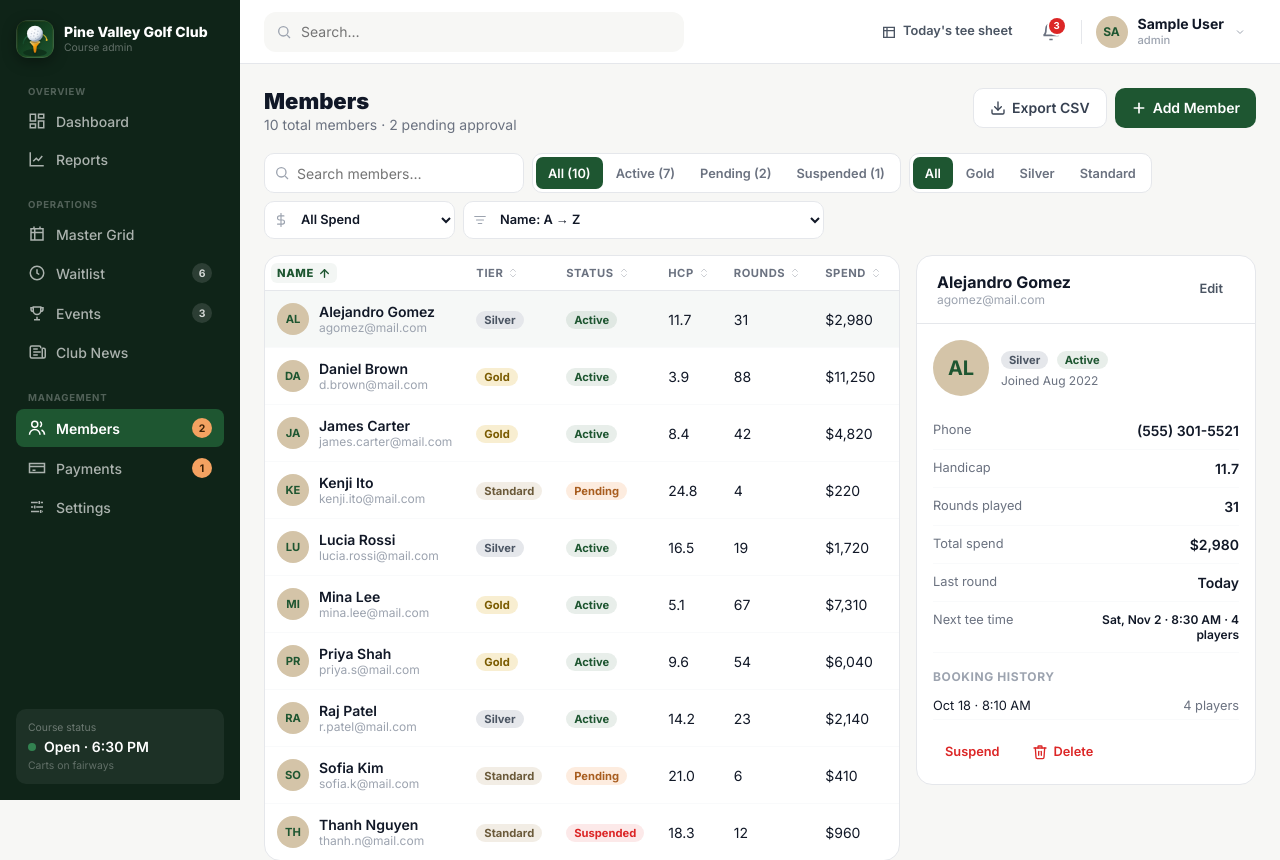
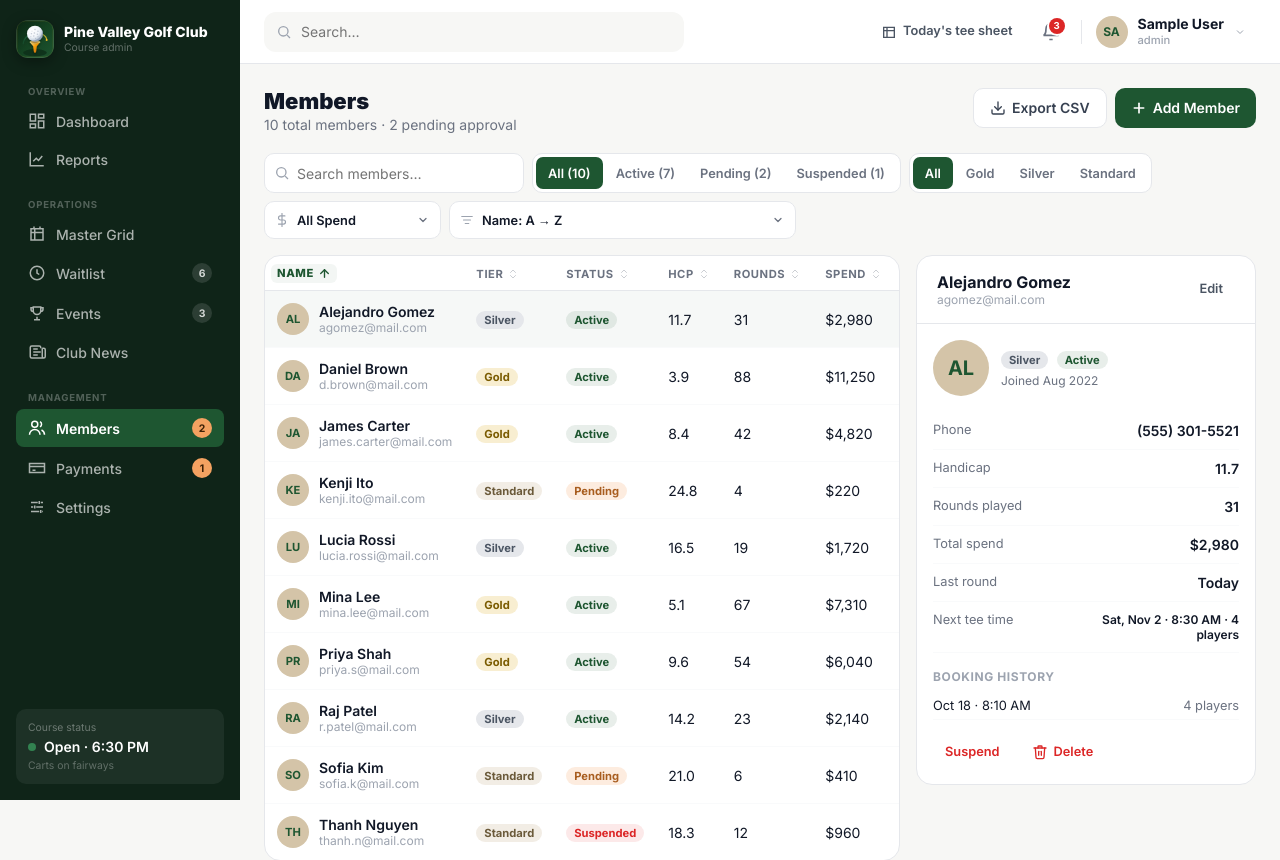
Before and after one commit to monabbor-hossen/golf-tee, a PHP site: page /golf-tee/members in a window 1280 px wide. Shown: the top 860 px of the page. Run offline with PHP 8.4, Linux system fonts and the light colour scheme; the visitor is signed in with stand-in values (Sample User, id 1); data comes from the database, SQL or seed files in the repository; some libraries are stand-ins or nearby versions.

Commit message:
Fix select dropdown arrow vertical alignment with custom SVG chevrons

```diff
--- a/admin-php/assets/css/main.css
+++ b/admin-php/assets/css/main.css
@@ -444,12 +444,14 @@ thead th a.sort-header {
   text-decoration: none;
   display: inline-flex;
   align-items: center;
+  vertical-align: middle;
   gap: 4px;
   cursor: pointer;
   padding: 3px 6px;
   margin: -3px -6px;
   border-radius: 6px;
   transition: all .15s ease;
+  line-height: 1;
 }
 thead th a.sort-header:hover {
   color: var(--forest);
@@ -462,26 +464,60 @@ thead th a.sort-header.active {
 }
 thead th a.sort-header svg {
   flex-shrink: 0;
+  display: inline-block;
+  vertical-align: middle;
 }
 .filter-select-wrap {
   position: relative;
   display: inline-flex;
   align-items: center;
+  vertical-align: middle;
 }
-.filter-select-wrap svg {
+.filter-select-wrap .select-icon-left {
   position: absolute;
-  left: 10px;
+  left: 11px;
   top: 50%;
   transform: translateY(-50%);
   width: 14px;
   height: 14px;
   color: #9ca3af;
   pointer-events: none;
+  display: flex;
+  align-items: center;
+  justify-content: center;
+  line-height: 0;
+}
+.filter-select-wrap .select-icon-left svg {
+  width: 14px;
+  height: 14px;
+  display: block;
+}
+.filter-select-wrap .select-icon-right {
+  position: absolute;
+  right: 12px;
+  top: 50%;
+  transform: translateY(-50%);
+  width: 12px;
+  height: 12px;
+  color: #6b7280;
+  pointer-events: none;
+  display: flex;
+  align-items: center;
+  justify-content: center;
+  line-height: 0;
+}
+.filter-select-wrap .select-icon-right svg {
+  width: 12px;
+  height: 12px;
+  display: block;
 }
 .filter-select-wrap select {
-  padding-left: 32px;
-  padding-right: 26px;
+  -webkit-appearance: none;
+  -moz-appearance: none;
+  appearance: none;
+  padding: 0 32px 0 32px;
   height: 38px;
+  line-height: 38px;
   font-size: .8rem;
   font-weight: 600;
   border-radius: 10px;
@@ -489,10 +525,15 @@ thead th a.sort-header svg {
   background-color: #fff;
   color: var(--text);
   cursor: pointer;
+  box-sizing: border-box;
+  display: inline-flex;
+  align-items: center;
+  vertical-align: middle;
 }
 .filter-select-wrap select:focus {
   outline: none;
   border-color: var(--forest);
+  box-shadow: 0 0 0 3px rgba(30,86,49,.12);
 }
 tbody td { padding: 12px; border-bottom: 1px solid #f9fafb; vertical-align: middle; }
 tbody tr:last-child td { border-bottom: 0; }
--- a/admin-php/views/members.php
+++ b/admin-php/views/members.php
@@ -21,9 +21,9 @@ $renderSortTh = function(string $col, string $label, string $defaultDir = 'asc')
     $url = '?' . http_build_query($params);
 
     // SVG arrows (pure vector, no text icons)
-    $svgAsc = '<svg viewBox="0 0 24 24" fill="none" stroke="currentColor" stroke-width="2.5" width="13" height="13" stroke-linecap="round" stroke-linejoin="round" style="color:var(--forest)"><line x1="12" y1="19" x2="12" y2="5"/><polyline points="5 12 12 5 19 12"/></svg>';
-    $svgDesc = '<svg viewBox="0 0 24 24" fill="none" stroke="currentColor" stroke-width="2.5" width="13" height="13" stroke-linecap="round" stroke-linejoin="round" style="color:var(--forest)"><line x1="12" y1="5" x2="12" y2="19"/><polyline points="19 12 12 19 5 12"/></svg>';
-    $svgNeutral = '<svg viewBox="0 0 24 24" fill="none" stroke="currentColor" stroke-width="2" width="12" height="12" stroke-linecap="round" stroke-linejoin="round" style="opacity:0.35"><path d="M7 15l5 5 5-5M7 9l5-5 5 5"/></svg>';
+    $svgAsc = '<svg viewBox="0 0 24 24" fill="none" stroke="currentColor" stroke-width="2.5" width="13" height="13" stroke-linecap="round" stroke-linejoin="round" style="color:var(--forest);display:inline-block;vertical-align:middle"><line x1="12" y1="19" x2="12" y2="5"/><polyline points="5 12 12 5 19 12"/></svg>';
+    $svgDesc = '<svg viewBox="0 0 24 24" fill="none" stroke="currentColor" stroke-width="2.5" width="13" height="13" stroke-linecap="round" stroke-linejoin="round" style="color:var(--forest);display:inline-block;vertical-align:middle"><line x1="12" y1="5" x2="12" y2="19"/><polyline points="19 12 12 19 5 12"/></svg>';
+    $svgNeutral = '<svg viewBox="0 0 24 24" fill="none" stroke="currentColor" stroke-width="2" width="12" height="12" stroke-linecap="round" stroke-linejoin="round" style="opacity:0.35;display:inline-block;vertical-align:middle"><path d="M7 15l5 5 5-5M7 9l5-5 5 5"/></svg>';
 
     $icon = $svgNeutral;
     if ($isActive) {
@@ -83,10 +83,12 @@ $renderSortTh = function(string $col, string $label, string $defaultDir = 'asc')
     <?php endforeach; ?>
   </div>
   <div class="filter-select-wrap">
+    <span class="select-icon-left">
       <svg viewBox="0 0 24 24" fill="none" stroke="currentColor" stroke-width="2" stroke-linecap="round" stroke-linejoin="round">
         <line x1="12" y1="1" x2="12" y2="23"/>
         <path d="M17 5H9.5a3.5 3.5 0 0 0 0 7h5a3.5 3.5 0 0 1 0 7H6"/>
       </svg>
+    </span>
     <select onchange="setFilter('spend', this.value)" title="Filter by spend">
       <option value="All" <?= ($spend ?? 'All') === 'All' ? 'selected' : '' ?>>All Spend</option>
       <option value="5000+" <?= ($spend ?? 'All') === '5000+' ? 'selected' : '' ?>>Top Spend ($5k+)</option>
@@ -94,11 +96,18 @@ $renderSortTh = function(string $col, string $label, string $defaultDir = 'asc')
       <option value="1000-2000" <?= ($spend ?? 'All') === '1000-2000' ? 'selected' : '' ?>>$1,000 – $2,000</option>
       <option value="under1000" <?= ($spend ?? 'All') === 'under1000' ? 'selected' : '' ?>>Under $1,000</option>
     </select>
+    <span class="select-icon-right">
+      <svg viewBox="0 0 24 24" fill="none" stroke="currentColor" stroke-width="2.5" width="12" height="12" stroke-linecap="round" stroke-linejoin="round">
+        <polyline points="6 9 12 15 18 9"/>
+      </svg>
+    </span>
   </div>
   <div class="filter-select-wrap">
+    <span class="select-icon-left">
       <svg viewBox="0 0 24 24" fill="none" stroke="currentColor" stroke-width="2" stroke-linecap="round" stroke-linejoin="round">
         <path d="M3 6h18M6 12h12m-9 6h6"/>
       </svg>
+    </span>
     <select onchange="applySort(this.value)" title="Sort members order">
       <option value="spend:desc" <?= $sort === 'spend' && $dir === 'desc' ? 'selected' : '' ?>>Spend: High to Low (Top-to-Bottom)</option>
       <option value="spend:asc" <?= $sort === 'spend' && $dir === 'asc' ? 'selected' : '' ?>>Spend: Low to High</option>
@@ -111,6 +120,11 @@ $renderSortTh = function(string $col, string $label, string $defaultDir = 'asc')
       <option value="rounds:desc" <?= $sort === 'rounds' && $dir === 'desc' ? 'selected' : '' ?>>Rounds: High to Low</option>
       <option value="hcp:asc" <?= $sort === 'hcp' && $dir === 'asc' ? 'selected' : '' ?>>HCP: Low to High</option>
     </select>
+    <span class="select-icon-right">
+      <svg viewBox="0 0 24 24" fill="none" stroke="currentColor" stroke-width="2.5" width="12" height="12" stroke-linecap="round" stroke-linejoin="round">
+        <polyline points="6 9 12 15 18 9"/>
+      </svg>
+    </span>
   </div>
   <?php if ($query !== '' || $tier !== 'All' || $status !== 'All' || ($spend ?? 'All') !== 'All' || $sort !== 'name' || $dir !== 'asc'): ?>
   <a href="members.php" class="btn btn-ghost btn-sm" style="height:38px;padding:0 12px;font-size:0.75rem;color:var(--text-muted);display:inline-flex;align-items:center;gap:6px" title="Reset all filters and sorting">
```
Lines whose indentation alone changed are shown as unchanged.
